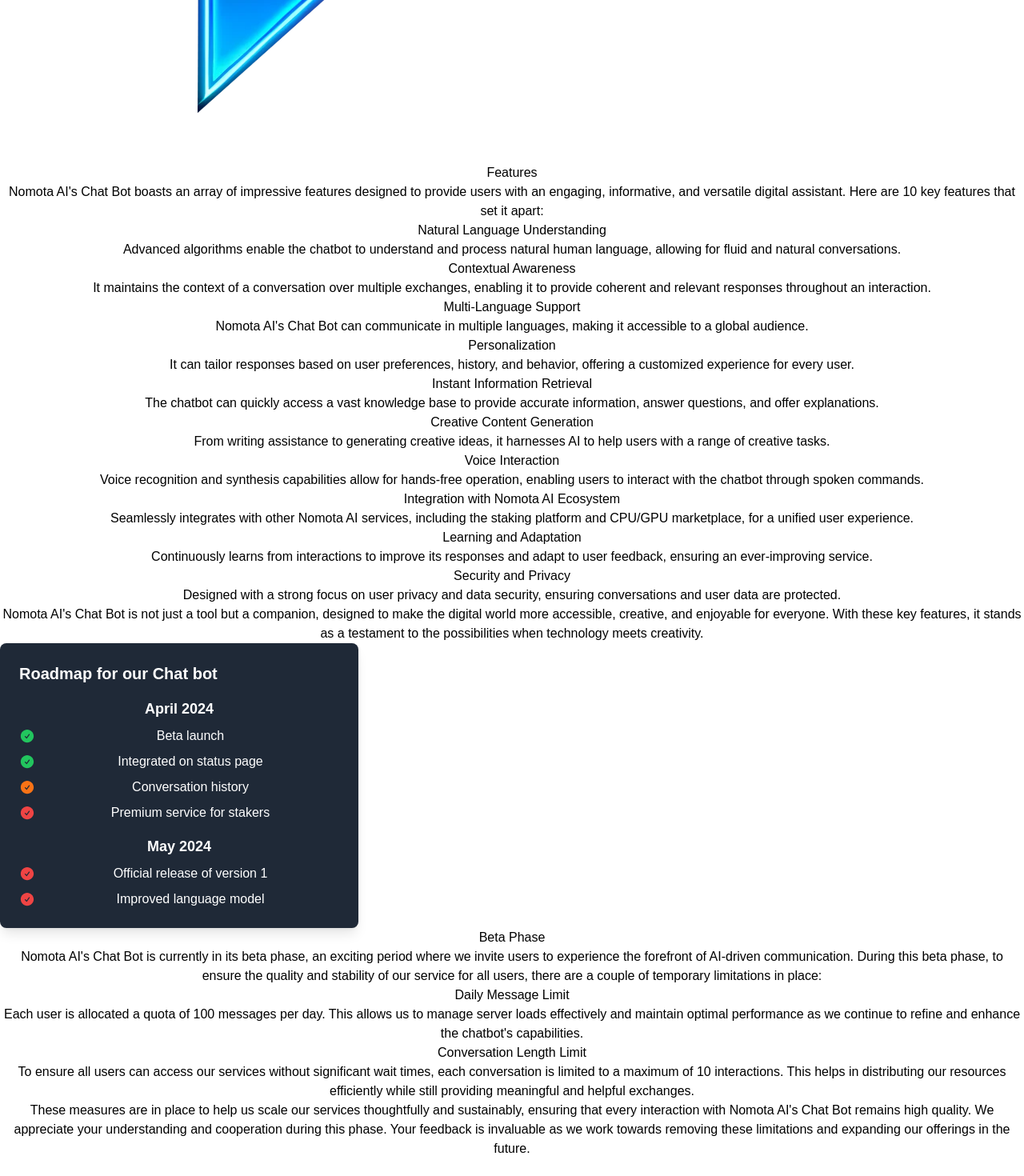
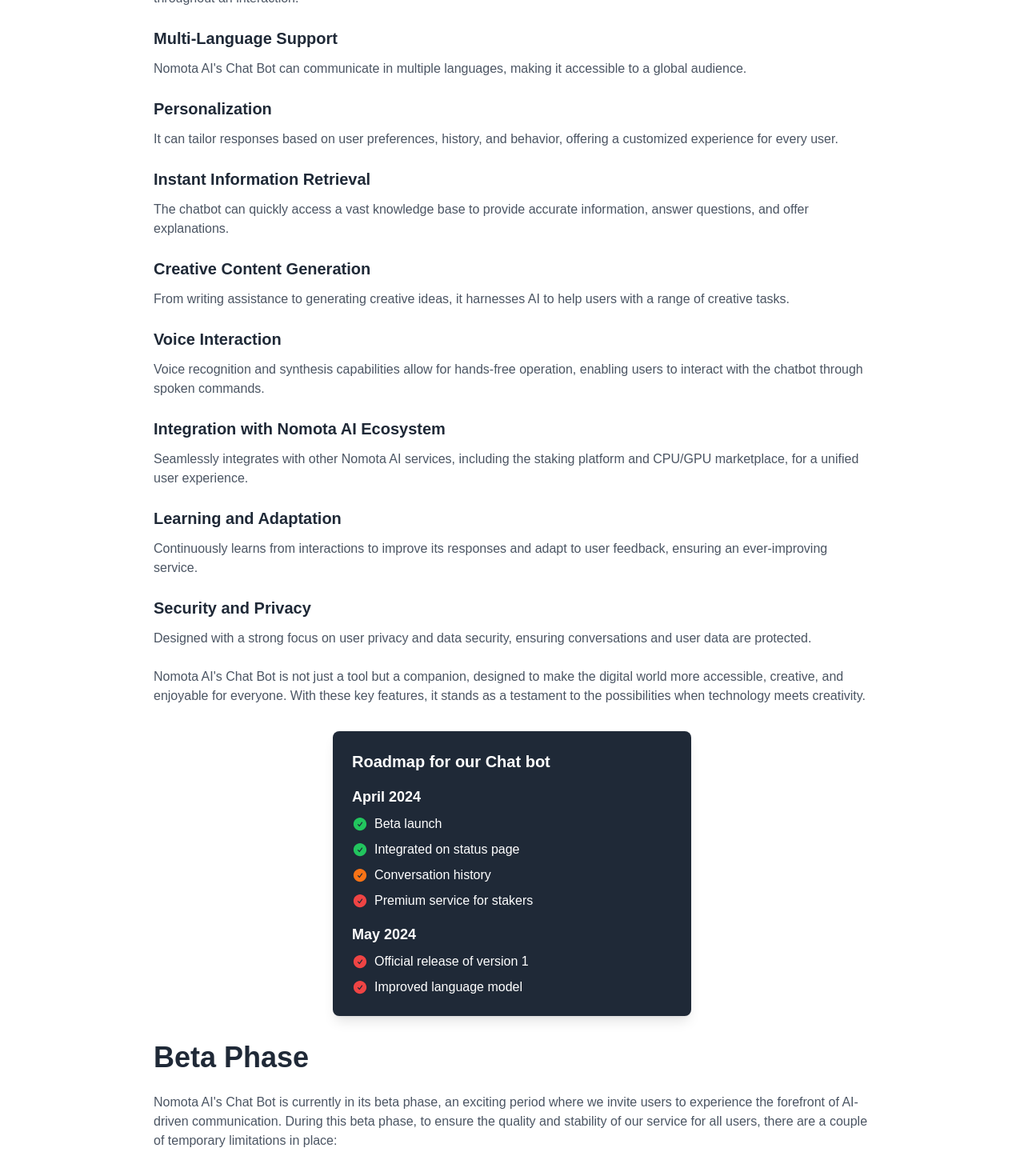
Before and after one commit to MohanVarma1965/NomotaAI, a React (Create React App) app: page /products/chatbot in a window 1280 px wide. Shown: the part 1220-2690 px from the top of the page at 80% size. Built offline with nearby package versions, Linux system fonts and the light colour scheme.

Commit message:
css changes for marketplace and chatbot

```diff
--- a/src/components/Products/ChatBot/index.tsx
+++ b/src/components/Products/ChatBot/index.tsx
@@ -5,116 +5,126 @@ import Roadmap from './Roadmap';
 const Chatbot: React.FC = () => {
   useTitle('Nomota AI - Meet our advanced chat bot');
   return (
-    <div className="py-12 text-center bg-white max-md:p-8">
-      <h1>Nomota AI Chatbot</h1>
-      <p>
+    <div className="p-8 py-12 text-gray-800 bg-white sm:px-6 lg:px-8">
+      <div className="max-w-4xl mx-auto">
+        <h1 className="mb-6 text-3xl font-bold md:text-4xl">Nomota AI Chatbot</h1>
+        <p className="mb-6 text-gray-600">
           Nomota AI's Chat Bot is an advanced AI-driven platform designed to engage users in natural, human-like
           conversations. Built on the forefront of artificial intelligence technology, it aims to provide comprehensive
           answers, facilitate interactions, and offer creative solutions across a broad spectrum of inquiries and tasks.
           From delivering instant information to assisting with complex queries, Nomota AI's Chat Bot stands out for its
-        ability to understand and respond to user inputs in a conversational manner. It serves as a versatile assistant
-        for a variety of needs, including educational support, entertainment, and practical guidance, embodying Nomota
-        AI's commitment to blending technology with creativity to enhance digital experiences.
+          ability to understand and respond to user inputs in a conversational manner. It serves as a versatile
+          assistant for a variety of needs, including educational support, entertainment, and practical guidance,
+          embodying Nomota AI's commitment to blending technology with creativity to enhance digital experiences.
         </p>
-      <img src="/chat.png" />
+
+        <div className="flex flex-col items-center justify-center ">
+          <img src="/chat.png" style={{ maxWidth: '250px', width: '100%' }} alt="chat" />
+        </div>
         <div>
-        <h2>Features</h2>
-        <p>
+          <h2 className="my-8 text-xl font-bold md:text-2xl">Features</h2>
+          <p className="mb-6 text-gray-600">
             Nomota AI's Chat Bot boasts an array of impressive features designed to provide users with an engaging,
             informative, and versatile digital assistant. Here are 10 key features that set it apart:
           </p>
+
           <div>
-          <h3>Natural Language Understanding</h3>
-          <p>
-            Advanced algorithms enable the chatbot to understand and process natural human language, allowing for fluid
-            and natural conversations.
+            <h3 className="mb-3 text-xl font-semibold">Natural Language Understanding</h3>
+            <p className="mb-6 text-gray-600">
+              Advanced algorithms enable the chatbot to understand and process natural human language, allowing for
+              fluid and natural conversations.
             </p>
 
-          <h3>Contextual Awareness</h3>
-          <p>
+            <h3 className="mb-3 text-xl font-semibold">Contextual Awareness</h3>
+            <p className="mb-6 text-gray-600">
               It maintains the context of a conversation over multiple exchanges, enabling it to provide coherent and
               relevant responses throughout an interaction.
             </p>
 
-          <h3>Multi-Language Support</h3>
-          <p>Nomota AI's Chat Bot can communicate in multiple languages, making it accessible to a global audience.</p>
+            <h3 className="mb-3 text-xl font-semibold">Multi-Language Support</h3>
+            <p className="mb-6 text-gray-600">
+              Nomota AI's Chat Bot can communicate in multiple languages, making it accessible to a global audience.
+            </p>
 
-          <h3>Personalization</h3>
-          <p>
+            <h3 className="mb-3 text-xl font-semibold">Personalization</h3>
+            <p className="mb-6 text-gray-600">
               It can tailor responses based on user preferences, history, and behavior, offering a customized experience
               for every user.
             </p>
 
-          <h3>Instant Information Retrieval</h3>
-          <p>
-            The chatbot can quickly access a vast knowledge base to provide accurate information, answer questions, and
-            offer explanations.
+            <h3 className="mb-3 text-xl font-semibold">Instant Information Retrieval</h3>
+            <p className="mb-6 text-gray-600">
+              The chatbot can quickly access a vast knowledge base to provide accurate information, answer questions,
+              and offer explanations.
             </p>
 
-          <h3>Creative Content Generation</h3>
-          <p>
-            From writing assistance to generating creative ideas, it harnesses AI to help users with a range of creative
-            tasks.
+            <h3 className="mb-3 text-xl font-semibold">Creative Content Generation</h3>
+            <p className="mb-6 text-gray-600">
+              From writing assistance to generating creative ideas, it harnesses AI to help users with a range of
+              creative tasks.
             </p>
 
-          <h3>Voice Interaction</h3>
-          <p>
-            Voice recognition and synthesis capabilities allow for hands-free operation, enabling users to interact with
-            the chatbot through spoken commands.
+            <h3 className="mb-3 text-xl font-semibold">Voice Interaction</h3>
+            <p className="mb-6 text-gray-600">
+              Voice recognition and synthesis capabilities allow for hands-free operation, enabling users to interact
+              with the chatbot through spoken commands.
             </p>
 
-          <h3>Integration with Nomota AI Ecosystem</h3>
-          <p>
-            Seamlessly integrates with other Nomota AI services, including the staking platform and CPU/GPU marketplace,
-            for a unified user experience.
+            <h3 className="mb-3 text-xl font-semibold">Integration with Nomota AI Ecosystem</h3>
+            <p className="mb-6 text-gray-600">
+              Seamlessly integrates with other Nomota AI services, including the staking platform and CPU/GPU
+              marketplace, for a unified user experience.
             </p>
 
-          <h3>Learning and Adaptation</h3>
-          <p>
+            <h3 className="mb-3 text-xl font-semibold">Learning and Adaptation</h3>
+            <p className="mb-6 text-gray-600">
               Continuously learns from interactions to improve its responses and adapt to user feedback, ensuring an
               ever-improving service.
             </p>
 
-          <h3>Security and Privacy</h3>
-          <p>
+            <h3 className="mb-3 text-xl font-semibold">Security and Privacy</h3>
+            <p className="mb-6 text-gray-600">
               Designed with a strong focus on user privacy and data security, ensuring conversations and user data are
               protected.
             </p>
           </div>
-        <p>
+          <p className="mb-6 text-gray-600">
             Nomota AI's Chat Bot is not just a tool but a companion, designed to make the digital world more accessible,
             creative, and enjoyable for everyone. With these key features, it stands as a testament to the possibilities
             when technology meets creativity.
           </p>
         </div>
+        <div className="my-8 flex flex-col items-center justify-center">
           <Roadmap />
+        </div>
         <div>
-        <h1>Beta Phase</h1>
-        <p>
+          <h1 className="mb-6 text-3xl font-bold md:text-4xl">Beta Phase</h1>
+          <p className="mb-6 text-gray-600">
             Nomota AI's Chat Bot is currently in its beta phase, an exciting period where we invite users to experience
             the forefront of AI-driven communication. During this beta phase, to ensure the quality and stability of our
             service for all users, there are a couple of temporary limitations in place:
           </p>
 
-        <h2>Daily Message Limit</h2>
-        <p>
-          Each user is allocated a quota of 100 messages per day. This allows us to manage server loads effectively and
-          maintain optimal performance as we continue to refine and enhance the chatbot's capabilities.
+          <h2 className="my-8 text-xl font-bold md:text-2xl">Daily Message Limit</h2>
+          <p className="mb-6 text-gray-600">
+            Each user is allocated a quota of 100 messages per day. This allows us to manage server loads effectively
+            and maintain optimal performance as we continue to refine and enhance the chatbot's capabilities.
           </p>
 
-        <h2>Conversation Length Limit</h2>
-        <p>
-          To ensure all users can access our services without significant wait times, each conversation is limited to a
-          maximum of 10 interactions. This helps in distributing our resources efficiently while still providing
+          <h2 className="my-8 text-xl font-bold md:text-2xl">Conversation Length Limit</h2>
+          <p className="mb-6 text-gray-600">
+            To ensure all users can access our services without significant wait times, each conversation is limited to
+            a maximum of 10 interactions. This helps in distributing our resources efficiently while still providing
             meaningful and helpful exchanges.
           </p>
 
-        <p>
+          <p className="mb-6 text-gray-600">
             These measures are in place to help us scale our services thoughtfully and sustainably, ensuring that every
             interaction with Nomota AI's Chat Bot remains high quality. We appreciate your understanding and cooperation
-          during this phase. Your feedback is invaluable as we work towards removing these limitations and expanding our
-          offerings in the future.
+            during this phase. Your feedback is invaluable as we work towards removing these limitations and expanding
+            our offerings in the future.
           </p>
+        </div>
       </div>
     </div>
   );
--- a/src/components/Products/Marketplace/index.tsx
+++ b/src/components/Products/Marketplace/index.tsx
@@ -72,18 +72,23 @@ const Marketplace: React.FC = () => {
       <div className="max-w-4xl mx-auto">
         <h1 className="mb-6 text-3xl font-bold md:text-4xl">VPS & GPU Ecosystem</h1>
         <h2 className="mb-8 text-xl font-semibold md:text-2xl">Decentralized computing power</h2>
+
         <p className="mb-6 text-gray-600">
           Welcome to Nomota AI's CPU/GPU Marketplace, a groundbreaking platform where technology meets creativity,
           unlocking unparalleled opportunities for both resource providers and users.
         </p>
-        <p className="mb-6 text-gray-600">
+
+        <p className=" mb-6 text-gray-600">
           Nomota AI's marketplace is built on principles of transparency, efficiency, and mutual benefit. With advanced
           matching algorithms, we ensure that resource seekers are paired with the most suitable providers, guaranteeing
           an optimal balance of performance and cost.
         </p>
-        <img src="/cpu.png" />
+        <div className="flex flex-col items-center justify-center ">
+          <img src="/cpu.png" style={{ maxWidth: '250px', width: '100%' }} alt="CPU" />
+        </div>
+
         <div>
-          <h2 className="mb-8 text-xl font-semibold md:text-2xl">Provide CPU and GPU power</h2>
+          <h2 className="my-8 text-xl font-semibold md:text-2xl">Provide CPU and GPU power</h2>
           <p className="mb-6 text-gray-600">
             For those with spare CPU/GPU capacity, our platform represents a unique opportunity to contribute to the
             creative community while earning rewards. By listing your resources, you become an integral part of a
@@ -104,7 +109,9 @@ const Marketplace: React.FC = () => {
           ))}
         </div>
       </div>
-      <Roadmap />
+      <div className="my-8 flex flex-col items-center justify-center">
+        <Roadmap />
+      </div>
     </div>
   );
 };
```
Lines whose indentation alone changed are shown as unchanged.
